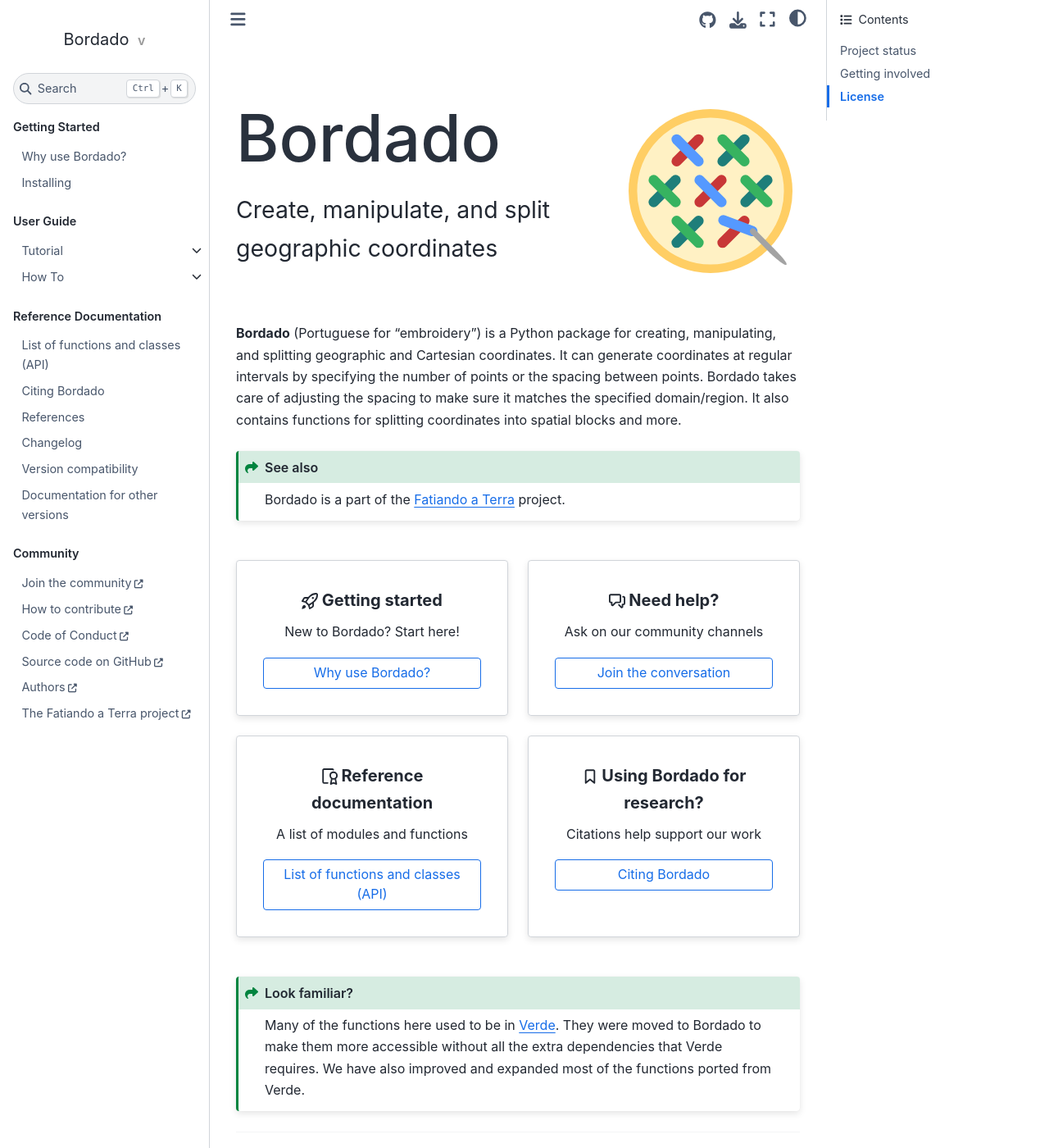
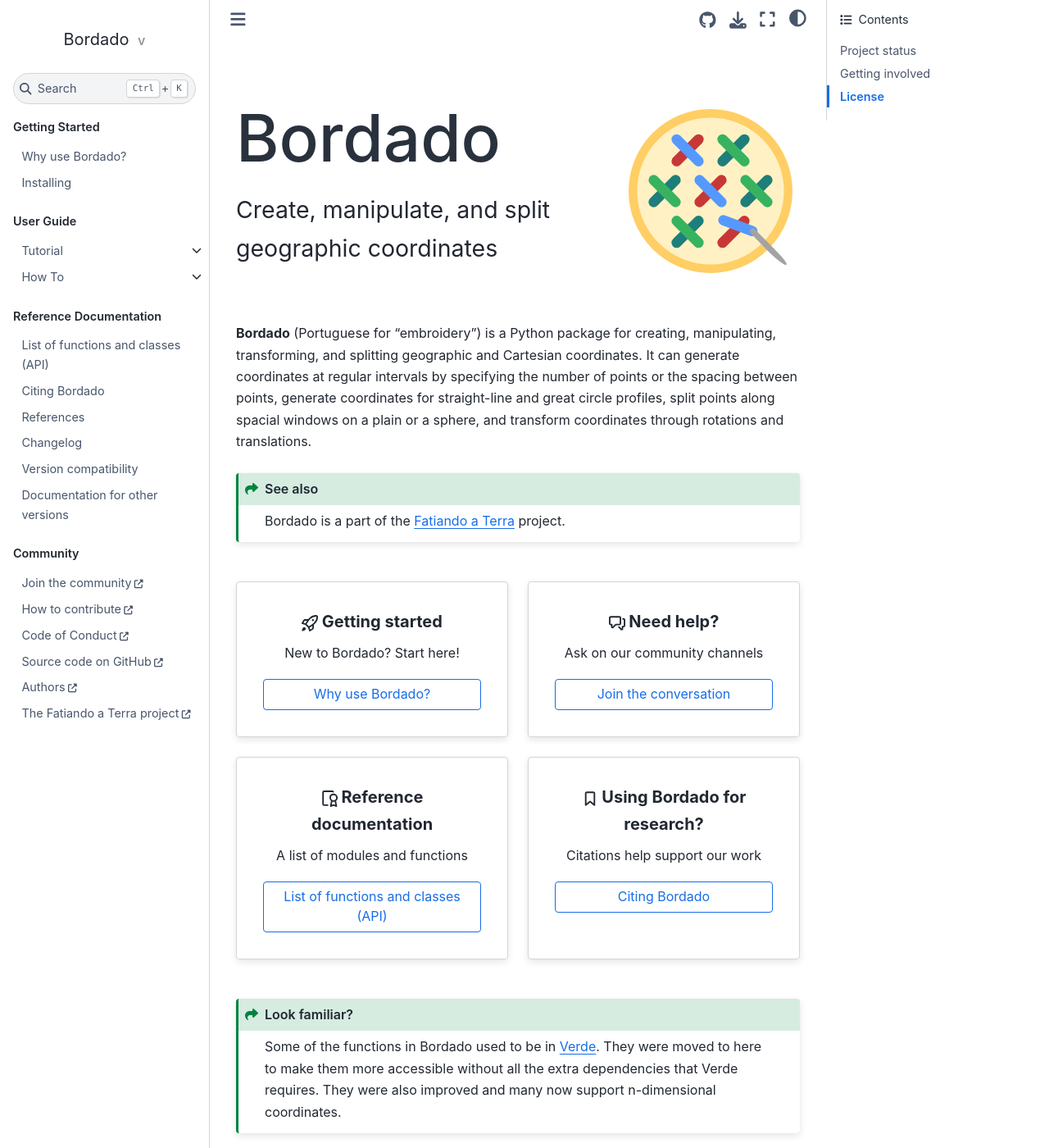
Before and after one commit to fatiando/bordado, a Sphinx documentation site: the page built from doc/index.rst, in a window 1280 px wide and 1400 px high. Shown: the whole window at 82% size. Built offline with Sphinx 7.4.7 and the Sphinx Book theme 1.1.4, drawn with Linux system fonts in a browser that asks for light colours; the version number could not be read and is left out; some of the changed text lies outside the part shown.

Commit message:
Improve project description in README and docs index (#171)
Update the description to mention all the coordinate transformations and
other features, down play the amount of overlap with Verde (which is
much smaller than in previous releases), add the AI policy to the docs
index page.

```diff
--- a/doc/index.rst
+++ b/doc/index.rst
@@ -24,11 +24,11 @@
             :class: sd-m-auto dark-light
 
 **Bordado** (Portuguese for "embroidery") is a Python package for creating,
-manipulating, and splitting geographic and Cartesian coordinates.
+manipulating, transforming, and splitting geographic and Cartesian coordinates.
 It can generate coordinates at regular intervals by specifying the number of
-points or the spacing between points. Bordado takes care of adjusting the
-spacing to make sure it matches the specified domain/region. It also contains
-functions for splitting coordinates into spatial blocks and more.
+points or the spacing between points, generate coordinates for straight-line
+and great circle profiles, split points along spacial windows on a plain or a
+sphere, and transform coordinates through rotations and translations.
 
 .. seealso::
 
@@ -97,11 +97,10 @@
 .. admonition:: Look familiar?
     :class: seealso
 
-    Many of the functions here used to be in
-    `Verde <https://www.fatiando.org/verde/>`__. They were moved to Bordado to
-    make them more accessible without all the extra dependencies that Verde
-    requires. We have also improved and expanded most of the functions ported
-    from Verde.
+    Some of the functions in Bordado used to be in `Verde
+    <https://www.fatiando.org/verde/>`__. They were moved to here to make them
+    more accessible without all the extra  dependencies that Verde requires.
+    They were also improved and many now support  n-dimensional coordinates.
 
 ----
 
@@ -130,6 +129,10 @@
 `Contributing
 Guide <https://github.com/fatiando/bordado/blob/main/CONTRIBUTING.md>`__
 to see how you can help and give feedback.
+
+🤖 **Policy on AI usage:**
+Please read our
+`AI Usage Policy <https://github.com/fatiando/community/blob/main/AI.md>`__.
 
 🧑🏾‍🤝‍🧑🏼 **Code of conduct:** This project is released with a `Code of
 Conduct <https://github.com/fatiando/community/blob/main/CODE_OF_CONDUCT.md>`__.
```
Also changed, not shown: README.md (+9 -9 lines).
